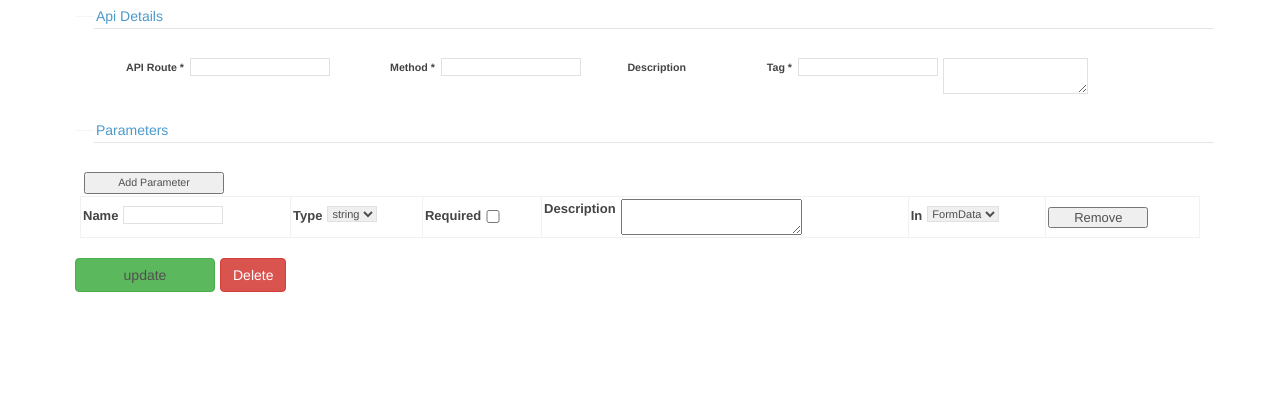
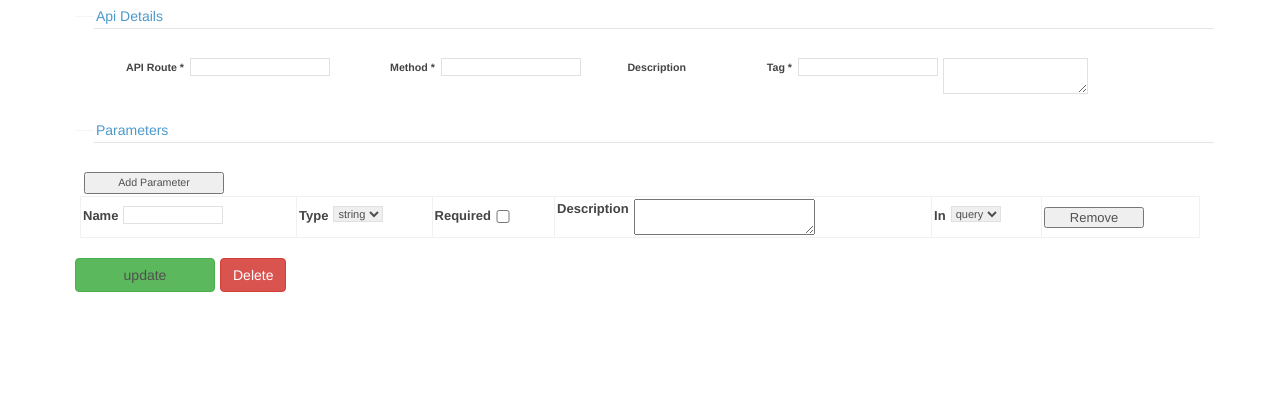
Before and after one commit to ritesrnjn/api_docs, a PHP site: template admin/templates/update.php in a window 1280 px wide. Shown: the part 144-540 px from the top of the page. Run offline with PHP 8.4, Linux system fonts and the light colour scheme; the template is opened without the code that fills it, so the values that code supplies are empty; some libraries are stand-ins or nearby versions.

Commit message:
bugs fixed

```diff
--- a/admin/controller/Logout.php
+++ b/admin/controller/Logout.php
@@ -1,6 +1,6 @@
 <?php
 
-class Logout extends Controller
+class logout extends Controller
 {
     public function index()
     {
--- a/admin/controller/error.php
+++ b/admin/controller/error.php
@@ -1,11 +1,11 @@
 <?php
 
-class Error extends Controller
+class not_found extends Controller
 {
     public function index()
     {
         require APP . 'templates/partials/header.php';
-        require APP . 'templates/error.php';
+        require APP . 'templates/not_found.php';
         require APP . 'templates/partials/footer.php';
     }
 }
--- a/admin/core/application.php
+++ b/admin/core/application.php
@@ -44,11 +44,11 @@ class Application
                     $this->url_controller->index();
                 }
                 else {
-                    header('location: ' . URL . '/error');
+                    header('location: ' . URL . '/not_found');
                 }
             }
         } else {
-            header('location: ' . URL . '/error');
+            header('location: ' . URL . '/not_found');
         }
     }
 
--- a/admin/templates/create.php
+++ b/admin/templates/create.php
@@ -70,8 +70,8 @@
                             <td>
                                 <label>In</label>
                                 <select type="text" class="small"  name="BX_IN[]">
-                                    <option>FormData</option>
-                                    <option>Path</option>
+                                    <option>query</option>
+                                    <option>path</option>
                                 </select>
                             </td>
                             <td>
--- a/admin/templates/update.php
+++ b/admin/templates/update.php
@@ -69,8 +69,8 @@
                                     <td>
                                         <label for="BX_IN">In</label>
                                         <select type="text" class="small"  name="BX_IN[]">
-                                            <option <?php if($param->in == "formData"){echo "selected"; } ?>>FormData</option>
-                                            <option <?php if($param->in == "path"){echo "selected"; } ?>>Path</option>
+                                            <option <?php if($param->in == "query"){echo "selected"; } ?>>query</option>
+                                            <option <?php if($param->in == "path"){echo "selected"; } ?>>path</option>
                                         </select>
                                     </td>
                                     <td>
@@ -109,8 +109,8 @@
                                         <td>
                                             <label for="BX_IN">In</label>
                                             <select type="text" class="small"  name="BX_IN[]">
-                                                <option>FormData</option>
-                                                <option>Path</option>
+                                                <option>query</option>
+                                                <option>path</option>
                                             </select>
                                         </td>
                                         <td>
```
Also changed, not shown: admin/database/api.sqlite3, admin/storage/api.json, admin/templates/not_found.php (renamed from admin/templates/error.php).
